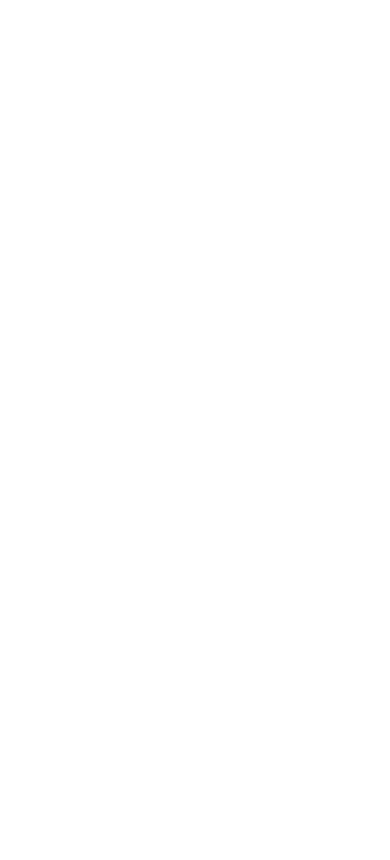
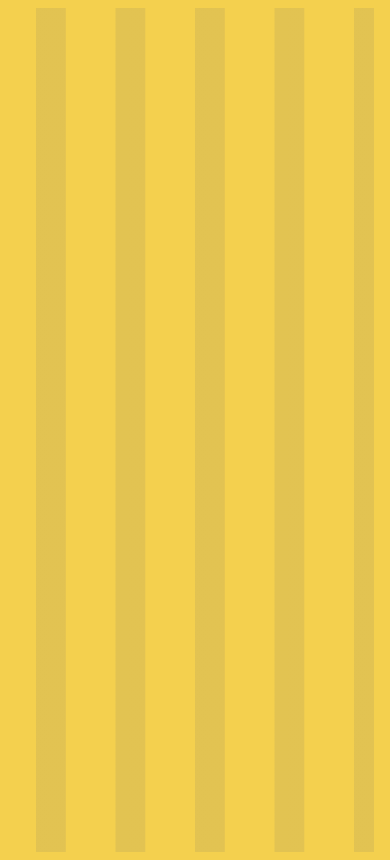
Before and after one commit to sd3u16/blog-card-preview, a plain HTML site: page index.html in a window 390 px wide. Drawn offline with Linux system fonts and the light colour scheme.

Commit message:
added grid

```diff
--- a/index.html
+++ b/index.html
@@ -12,10 +12,50 @@
   <style>
     .attribution { font-size: 11px; text-align: center; }
     .attribution a { color: hsl(228, 45%, 44%); }
+
+    body{
+      background-color: #F4D04E;
+      min-height: 100vh;
+      display: flex;
+      justify-content: center;
+      align-items: center;
+    }
+
+    .grid-inside{
+      background-image:
+    linear-gradient(to right, #6b6b6b21 45px, transparent 45px);
+  background-size: 82px 82px; /* Match Figma grid spacing */
+  background-position: center;
+      width: 90vw;
+      height: 100vh;
+    }
+
+    @media screen and (max-width: 768px) {
+
+      .grid-inside {
+    padding: 0 20px; /* Add padding on both sides */
+    position: relative;
+
+    background-image: linear-gradient(to right, #6b6b6b21 30px, transparent 30px);
+
+    background-size: calc((100% - 40px) / 4) 100%; /* Divide available space by 4 */
+    background-position: left 20px top 0; /* Ensure lines start after padding */
+    width: 85%;
+    height: 100vh; /* Full screen height */
+    }
+
+
+
+}
+
   </style>
 </head>
 <body>
 
+  <div class="grid-inside">
+
+  </div>
+
 
 </body>
 </html>
```
